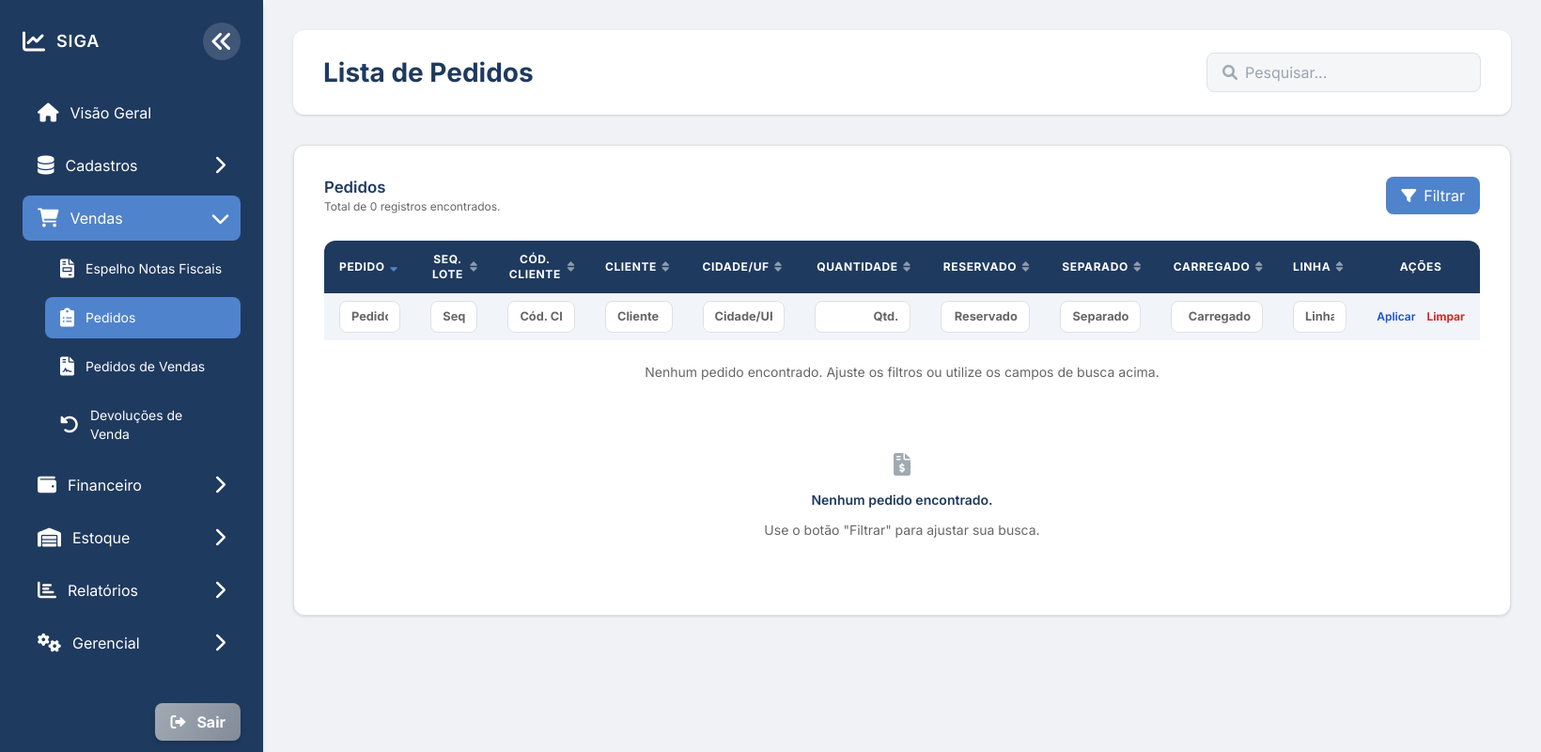
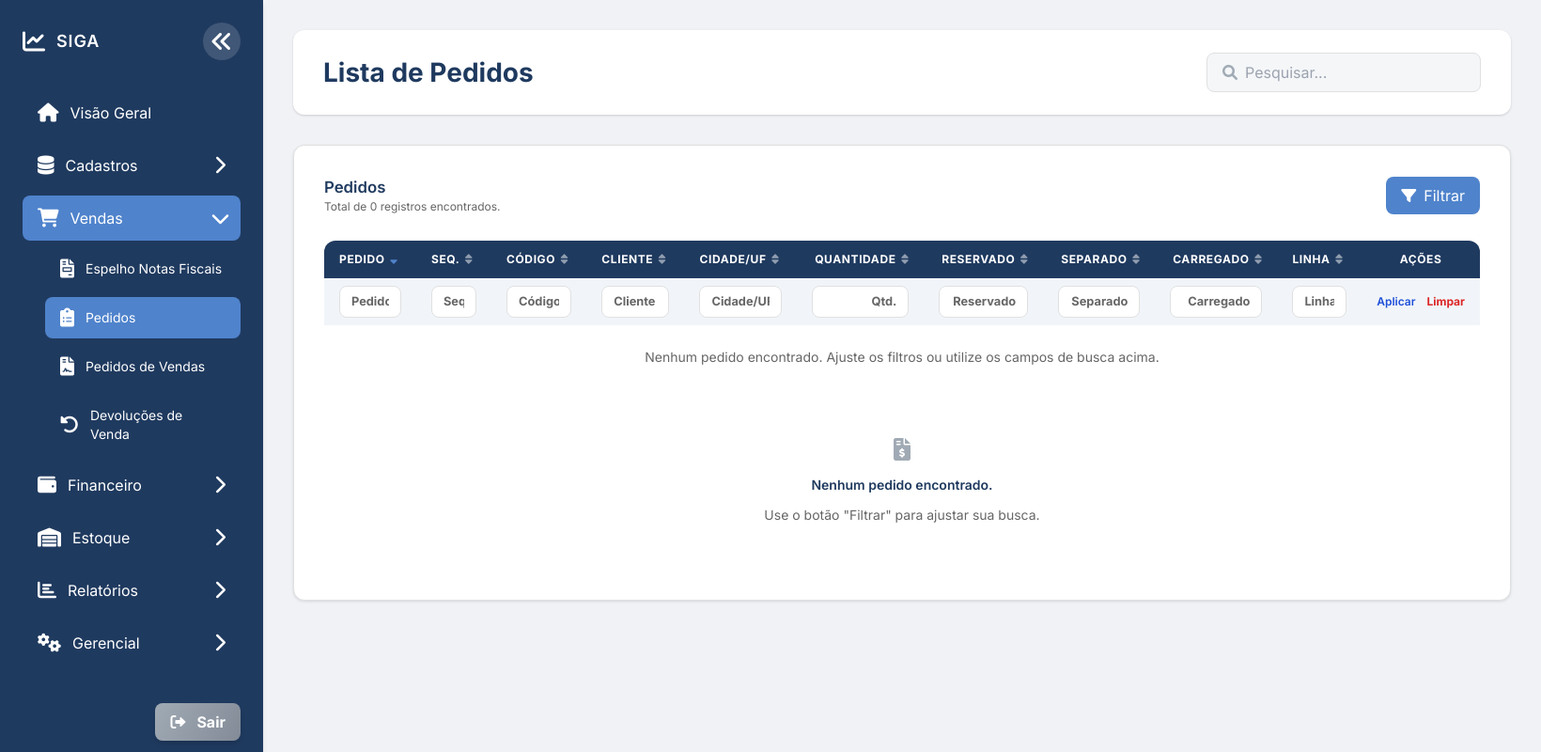
Before and after one commit to FabioVRocha/SIGA, a Flask app: page /orders_list in a window 1640 px wide. Shown: the whole page at 94% size. Run offline with Flask 3, Linux system fonts and the light colour scheme; the visitor is signed in with stand-in values (Sample User, id 1); data that the repository does not hold is empty; some libraries are stand-ins or nearby versions.

Commit message:
oRDERS_lIST

```diff
--- a/templates/orders_list.html
+++ b/templates/orders_list.html
@@ -196,13 +196,13 @@
                             </th>
                             <th scope="col" class="px-4 py-3 text-left">
                                 <button type="button" class="sort-button {% if sort_by == 'lcaseque' %}active{% endif %}" data-sort-column="lcaseque">
-                                    <span>Seq. Lote</span>
+                                    <span>Seq.</span>
                                     <i class="fas {% if sort_by == 'lcaseque' %}{% if sort_order == 'asc' %}fa-sort-up{% else %}fa-sort-down{% endif %}{% else %}fa-sort{% endif %} sort-icon"></i>
                                 </button>
                             </th>
                             <th scope="col" class="px-4 py-3 text-left">
                                 <button type="button" class="sort-button {% if sort_by == 'cliente_codigo' %}active{% endif %}" data-sort-column="cliente_codigo">
-                                    <span>Cód. Cliente</span>
+                                    <span>Código</span>
                                     <i class="fas {% if sort_by == 'cliente_codigo' %}{% if sort_order == 'asc' %}fa-sort-up{% else %}fa-sort-down{% endif %}{% else %}fa-sort{% endif %} sort-icon"></i>
                                 </button>
                             </th>
@@ -257,10 +257,10 @@
                                 <input type="text" name="filter_pedido" value="{{ filters.filter_pedido or '' }}" class="filter-input column-filter-input" placeholder="Pedido">
                             </th>
                             <th scope="col" class="px-4 py-2">
-                                <input type="text" name="filter_seq_lote" value="{{ filters.filter_seq_lote or '' }}" class="filter-input column-filter-input" placeholder="Seq. Lote">
+                                <input type="text" name="filter_seq_lote" value="{{ filters.filter_seq_lote or '' }}" class="filter-input column-filter-input" placeholder="Seq.">
                             </th>
                             <th scope="col" class="px-4 py-2">
-                                <input type="text" name="filter_cliente_codigo" value="{{ filters.filter_cliente_codigo or '' }}" class="filter-input column-filter-input" placeholder="Cód. Cliente">
+                                <input type="text" name="filter_cliente_codigo" value="{{ filters.filter_cliente_codigo or '' }}" class="filter-input column-filter-input" placeholder="Código">
                             </th>
                             <th scope="col" class="px-4 py-2">
                                 <input type="text" name="filter_cliente_nome" value="{{ filters.filter_cliente_nome or '' }}" class="filter-input column-filter-input" placeholder="Cliente">
@@ -298,17 +298,17 @@
                         {% set kpi_status = order.kpi_status %}
                         {% set pedido_status_class = 'status-kpi-blue' if kpi_status == 3 else ('status-kpi-green' if kpi_status == 2 else ('status-kpi-yellow' if kpi_status == 1 else 'status-kpi-red')) %}
                         <tr class="hover-row text-sm text-dark-blue" style="background-color: {{ row_bg }};">
-                            <td class="py-3 px-4 whitespace-nowrap font-semibold {{ pedido_status_class }}">{{ order.pedido or 'N/A' }}</td>
-                            <td class="py-3 px-4 whitespace-nowrap">{{ order.lcaseque or 'N/A' }}</td>
-                            <td class="py-3 px-4 whitespace-nowrap">{{ order.cliente_codigo or 'N/A' }}</td>
-                            <td class="py-3 px-4 whitespace-nowrap">{{ order.cliente_nome or 'N/A' }}</td>
-                            <td class="py-3 px-4 whitespace-nowrap">{{ order.cidade_uf or 'N/A' }}</td>
-                            <td class="py-3 px-4 whitespace-nowrap text-right">{{ order.quantidade_total | format_decimal_br }}</td>
-                            <td class="py-3 px-4 whitespace-nowrap text-right">{{ order.reservado | format_decimal_br }}</td>
-                            <td class="py-3 px-4 whitespace-nowrap text-right">{{ order.separado | format_decimal_br }}</td>
-                            <td class="py-3 px-4 whitespace-nowrap text-right">{{ order.carregado | format_decimal_br }}</td>
-                            <td class="py-3 px-4 whitespace-nowrap">{{ order.linha or 'N/A' }}</td>
-                            <td class="py-3 px-4 whitespace-nowrap text-center">
+                            <td class="py-2 px-4 whitespace-nowrap font-semibold {{ pedido_status_class }}">{{ order.pedido or 'N/A' }}</td>
+                            <td class="py-2 px-4 whitespace-nowrap">{{ order.lcaseque or 'N/A' }}</td>
+                            <td class="py-2 px-4 whitespace-nowrap">{{ order.cliente_codigo or 'N/A' }}</td>
+                            <td class="py-2 px-4 whitespace-nowrap">{{ order.cliente_nome or 'N/A' }}</td>
+                            <td class="py-2 px-4 whitespace-nowrap">{{ order.cidade_uf or 'N/A' }}</td>
+                            <td class="py-2 px-4 whitespace-nowrap text-right">{{ order.quantidade_total | format_decimal_br }}</td>
+                            <td class="py-2 px-4 whitespace-nowrap text-right">{{ order.reservado | format_decimal_br }}</td>
+                            <td class="py-2 px-4 whitespace-nowrap text-right">{{ order.separado | format_decimal_br }}</td>
+                            <td class="py-2 px-4 whitespace-nowrap text-right">{{ order.carregado | format_decimal_br }}</td>
+                            <td class="py-2 px-4 whitespace-nowrap">{{ order.linha or 'N/A' }}</td>
+                            <td class="py-2 px-4 whitespace-nowrap text-center">
                                 <button
                                     type="button"
                                     class="icon-button order-detail-button"
```
